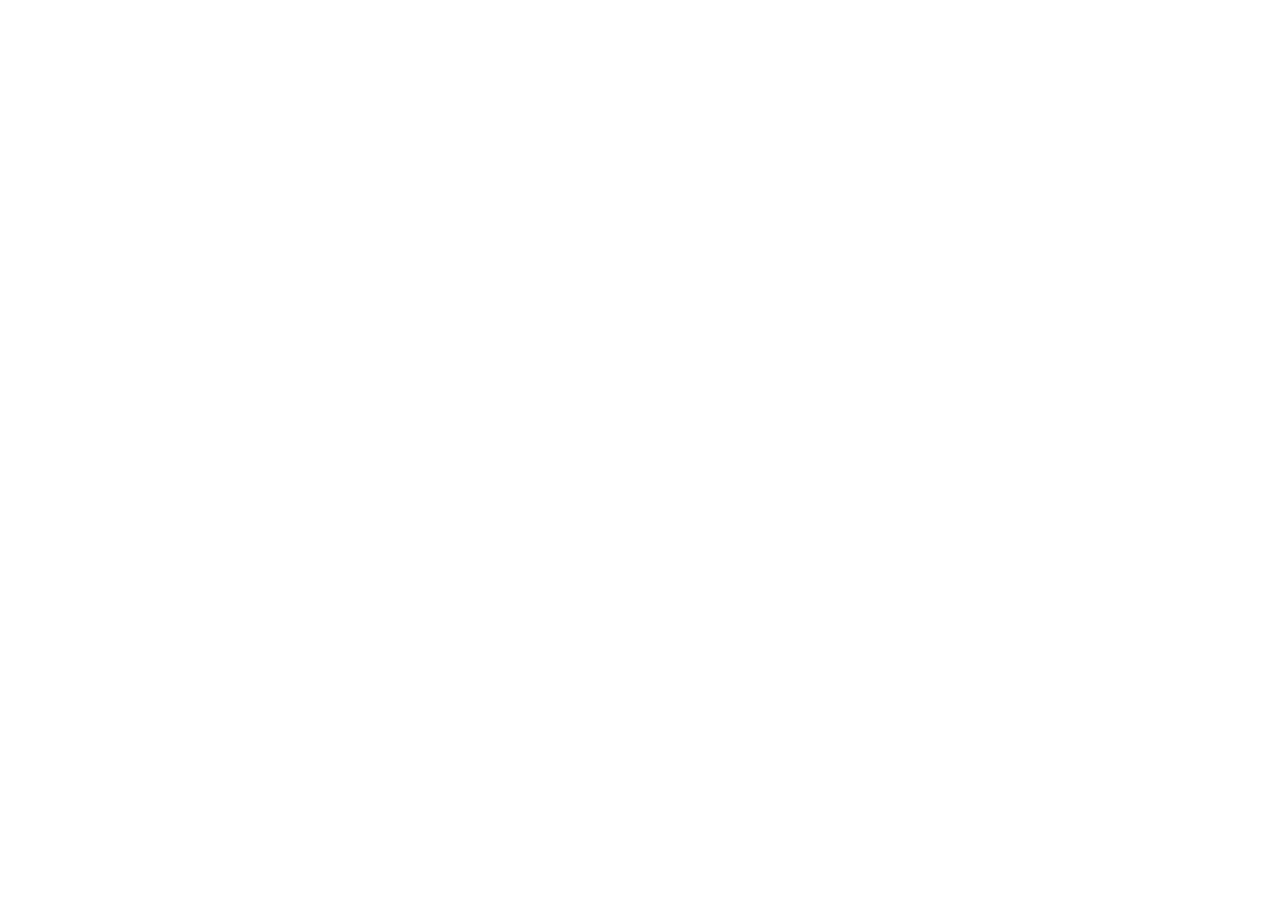
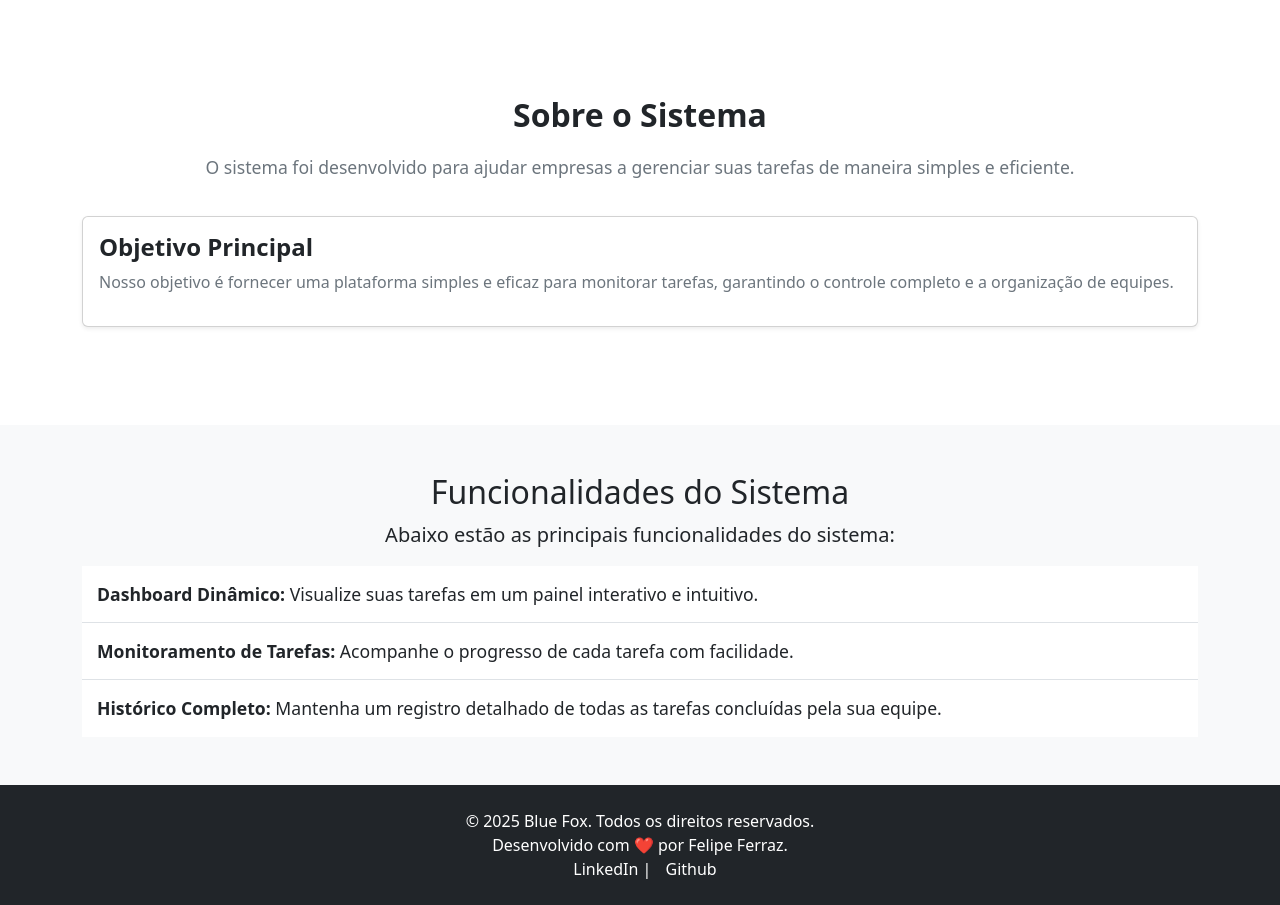
Before and after one commit to FelipeFerraz4/task-management-system, a React (Vite) app in the folder frontend/: page / in a window 1280 px wide. Shown: the part 813-1718 px from the top of the page. Before the commit the page ends 800 px from the top, so only its background shows below. Built offline with nearby package versions, Linux system fonts and the light colour scheme.

Commit message:
feat: created section footer

```diff
--- /dev/null
+++ b/frontend/src/components/Footer/index.jsx
@@ -0,0 +1,28 @@
+import { Container, Row, Col } from "react-bootstrap";
+import "./styles.css"; // Importando o arquivo de estilos
+
+const Footer = () => {
+  return (
+    <footer className="bg-dark text-white py-4">
+      <Container>
+        <Row>
+          <Col md={12} className="text-center">
+            <p>&copy; 2025 Blue Fox. Todos os direitos reservados.</p>
+            <p>Desenvolvido com ❤️ por Felipe Ferraz.</p>
+            <p>
+              <a href="https://www.linkedin.com/in/felipeferraz4/" target="_blank" rel="noopener noreferrer" className="text-white">
+                LinkedIn
+              </a>
+              {" | "}
+              <a href="https://github.com/FelipeFerraz4" target="_blank" rel="noopener noreferrer" className="text-white">
+                Github
+              </a>
+            </p>
+          </Col>
+        </Row>
+      </Container>
+    </footer>
+  );
+};
+
+export default Footer;
--- /dev/null
+++ b/frontend/src/components/Footer/styles.css
@@ -0,0 +1,20 @@
+/* Footer.css */
+footer {
+  background-color: #343a40;
+  color: white;
+  padding: 20px 0;
+}
+
+footer p {
+  margin: 0;
+}
+
+footer a {
+  color: white;
+  text-decoration: none;
+  margin-left: 10px;
+}
+
+footer a:hover {
+  text-decoration: underline;
+}
--- a/frontend/src/components/Header/index.jsx
+++ b/frontend/src/components/Header/index.jsx
@@ -66,9 +66,9 @@
               <Nav.Link href="#features" onClick={closeMenu}>
                 Funcionalidades
               </Nav.Link>
-              <Nav.Link href="#contact" onClick={closeMenu}>
-                Contato
-              </Nav.Link>
+              {/* <Nav.Link href="#contact" onClick={closeMenu}> */}
+                {/* Contato */}
+              {/* </Nav.Link> */}
             </Nav>
             <Link to="/login" className="header-login-btn" onClick={closeMenu}>
               Login
@@ -101,9 +101,9 @@
             <Nav.Link href="#features" onClick={closeMenu}>
               Funcionalidades
             </Nav.Link>
-            <Nav.Link href="#contact" onClick={closeMenu}>
+            {/* <Nav.Link href="#contact" onClick={closeMenu}>
               Contato
-            </Nav.Link>
+            </Nav.Link> */}
             <Link to="/login" className="header-login-btn" onClick={closeMenu}>
               Login
             </Link>
--- a/frontend/src/components/CarouselSection/index.jsx
+++ b/frontend/src/pages/Home/components/CarouselSection/index.jsx
@@ -1,8 +1,8 @@
 import { useState, useEffect } from "react";
 import { Carousel, Container } from "react-bootstrap";
-import MeetRoom from '../../assets/meet_room.png';
-import OfficeRoom from '../../assets/office_room.png';
-import OutsideRoom from '../../assets/outside_room.png';
+import MeetRoom from '../../../../assets/meet_room.png';
+import OfficeRoom from '../../../../assets/office_room.png';
+import OutsideRoom from '../../../../assets/outside_room.png';
 import "./styles.css";
 
 const CarouselSection = () => {
--- a/frontend/src/pages/Home/index.jsx
+++ b/frontend/src/pages/Home/index.jsx
@@ -1,12 +1,17 @@
-import CarouselSection from "../../components/CarouselSection";
+import CarouselSection from "./components/CarouselSection";
 import Header from "../../components/Header";
+import About from "./components/About";
+import Features from "./components/Features";
+import Footer from "../../components/Footer";
 
 function Home() {
   return (
     <>
         <Header />
         <CarouselSection />
-        {/* <h2>🏠 Bem-vindo à página inicial!</h2> */}
+        <About />
+        <Features />
+        <Footer />
     </>
   );
 }
```
Also changed, not shown: frontend/src/pages/Home/components/CarouselSection/styles.css (renamed from frontend/src/components/CarouselSection/styles.css).
